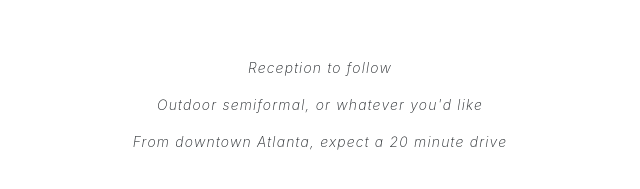
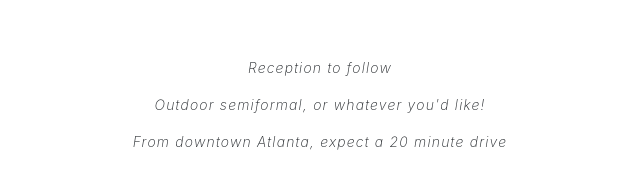
Before and after one commit to lxu213/lxu213.github.io, a website with bundled scripts: page index.html in a window 1280 px wide. Shown: the part 1483-1672 px from the top of the page, 320-960 px from the left. Built offline with nearby package versions, Linux system fonts and the light colour scheme.

Commit message:
add exclamation

```diff
--- a/index.html
+++ b/index.html
@@ -117,7 +117,7 @@
           </p>
           <div class="ceremony-detail-section row justify-content-center">
             <p class="ceremony-details col-9">Reception to follow</p>
-            <p class="ceremony-details col-9">Outdoor semiformal, or whatever you'd like</p>
+            <p class="ceremony-details col-9">Outdoor semiformal, or whatever you'd like!</p>
             <p class="ceremony-details col-9">From downtown Atlanta, expect a 20 minute drive</p>
           </div>
         </div>
```
